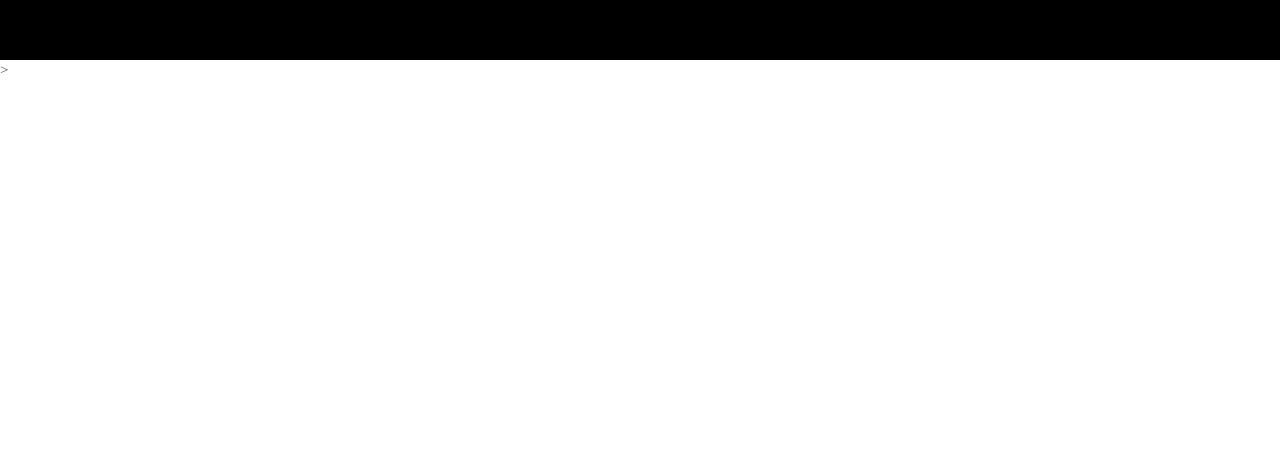
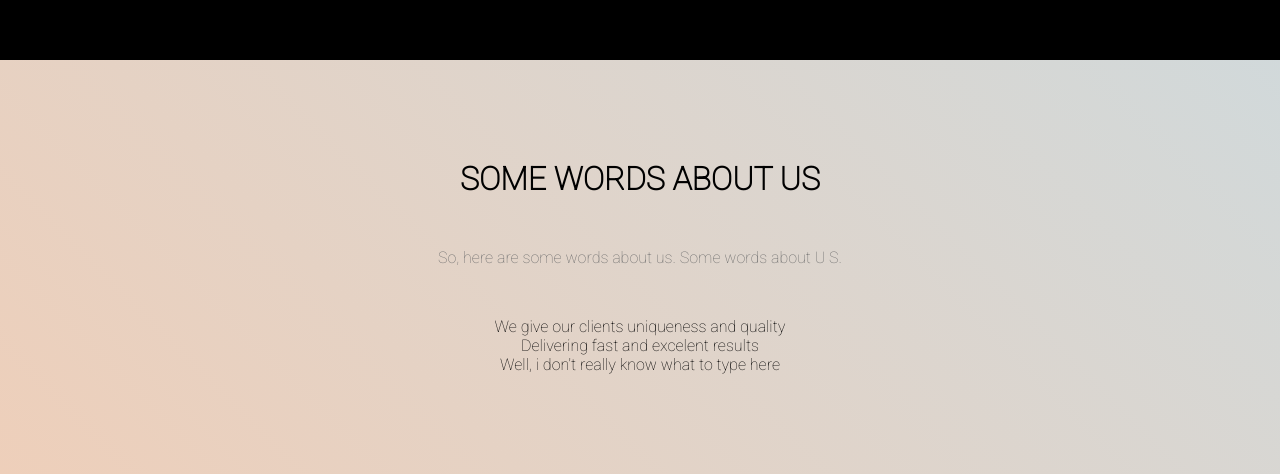
Before and after one commit to AlexeyOstapushenko/imabaddesigner, a plain HTML site: page index.html in a window 1280 px wide. Shown: the part 734-1208 px from the top of the page. Before the commit the page ends 813 px from the top, so only its background shows below. Drawn offline with Linux system fonts and the light colour scheme.

Commit message:
linear gradient and 2-nd block

```diff
--- a/index.css
+++ b/index.css
@@ -32,6 +32,12 @@ header {
     cursor: pointer; /* Установка курсора при наводе на элемент */
     margin-top: 56px; /* Отступ от края 56px */
     margin-left: 12%; /* Отстут от левого края 12% */
+}
+
+.header__logo:hover{
+    color: #999999;
+    cursor: pointer;
+    transition: 1s;
 }
 
 nav {
@@ -117,6 +123,7 @@ main { /* Настройки основных блоков веб-страниц
     display: flex; /* Объявление о работе с flex-box'ами */
     flex-direction: column; /* Отображение flex-box'ов в колонке */ /* Вертикальное расположение */
     width: 100%;
+    background: linear-gradient(45deg, #EECFBA, #C5DDE8);
 }
 
 main .main__welcome { /* Настройка div'a с приветствующим текстом */
@@ -149,3 +156,25 @@ main .main__welcome p:hover { /* Настройка hover'а параграфа
 .mycompany { /* Настройка отдельного span'a этого div'a */
     color: #fcac45;
 }
+
+.wrapper {
+    margin: 0 auto;
+    padding: 100px 0;
+}
+
+main .main__about {
+    display: flex;
+    text-align: center;
+}
+
+.about__right h1{
+    display: inline-block;
+    text-transform: uppercase;
+    padding-bottom: 20px;
+
+}
+
+.about__right p{
+    margin: 30px 0 50px 0;
+    color: #6c6c6c;
+}
--- a/index.html
+++ b/index.html
@@ -25,17 +25,26 @@
 
     <main> <!-- Определение основной части сайта, в которой не находится шапка, сайдбар, меню, и.т.д-->
         <div class="main__welcome">
-            <h1>Welcome to my "test"<span class="mycompany"> Website</span></h1> <!-- Заголовок, который применяется для приветствия-->
+            <h1>Welcome to my brand new<span class="mycompany"> website</span></h1> <!-- Заголовок, который применяется для приветствия-->
             <p><br>This is a test website to check out my coding skills</p>
         </div>
 
         <div class="wrapper">
             <div class="main__about">
-                <div class="about__left"> > <!-- Контент первого блока по левой части-->
+                <div class="about__left"> <!-- Контент первого блока по левой части-->
 
                 </div>
                 <div class="about__right">
-
+                    <h1>Some words about us</h1>
+                    <p>So, here are some words about us.
+                        Some words about
+                        U S.
+                    </p>
+                    <ul>
+                        <li>We give our clients uniqueness and quality</li>
+                        <li>Delivering fast and excelent results</li>
+                        <li>Well, i don't really know what to type here</li>
+                    </ul>
                 </div> <!-- Контент первого блока по правой части-->
 
 
```
